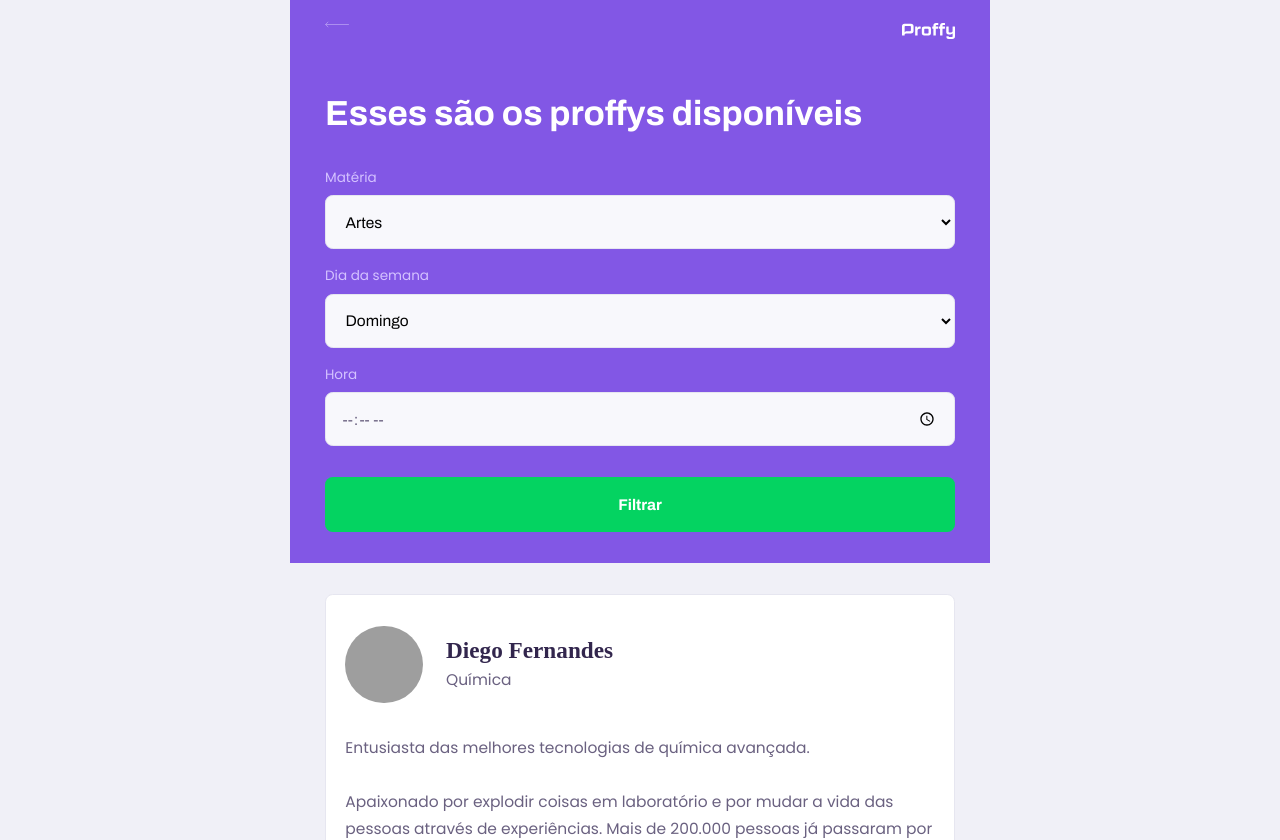
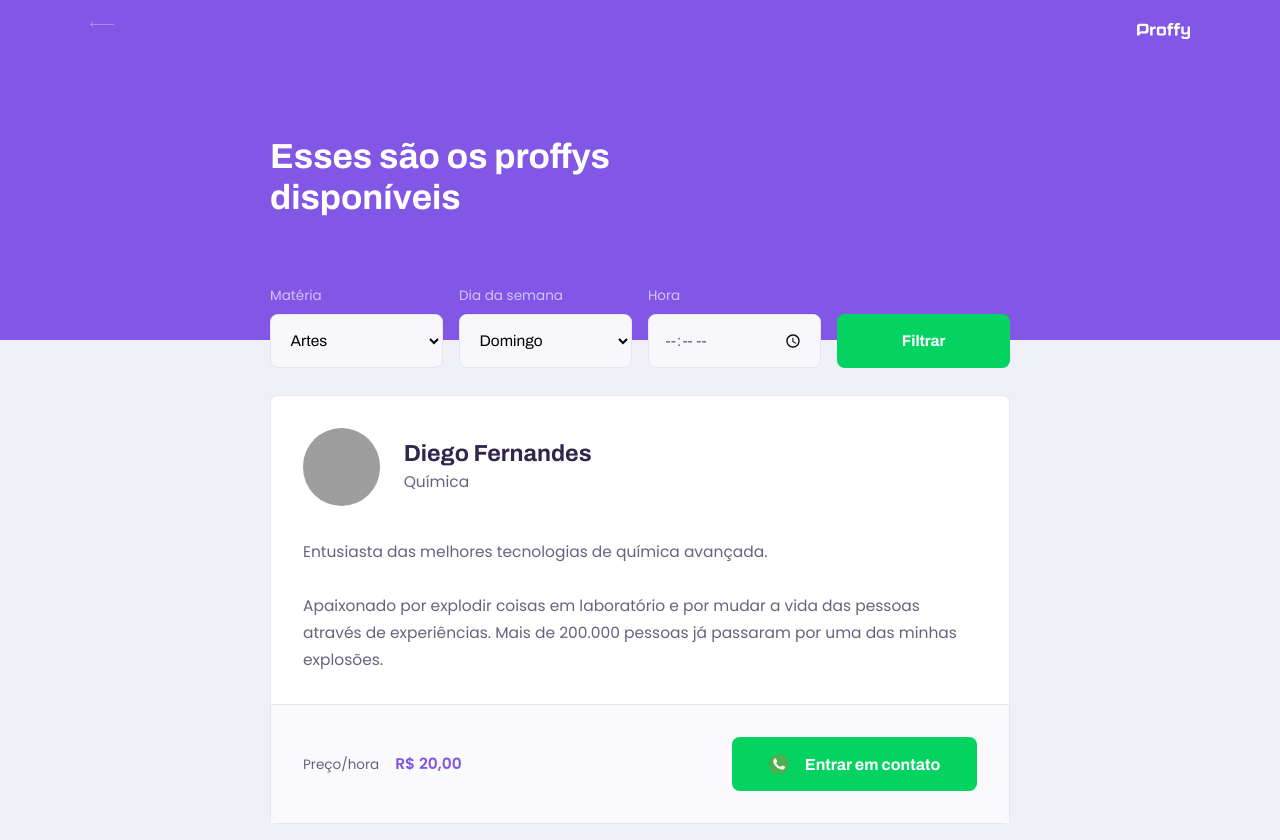
Before and after one commit to JPauloMoura/Next_Level_Week-2_RocketSeat, a plain HTML site: page study.html in a window 1280 px wide. Shown: the top 840 px of the page. Drawn offline with Linux system fonts and the light colour scheme; grey boxes are pictures that could not be loaded.

Commit message:
finalizada aula 2

```diff
--- a/style/partials/page-study.css
+++ b/style/partials/page-study.css
@@ -140,7 +140,7 @@
 }
 
 .teacher-item header div strong {
-    font: 700 2.4rem Achivo;
+    font: 700 2.4rem Archivo;
     display: block;
     color: var(--color-text-title);
 }
@@ -151,7 +151,7 @@
     margin-top: 0.4rem;
 }
 
-.teacher-item p {
+.teacher-item > p { /*primeiro <p>*/
     padding: 0 2rem;
     font-size: 1.6rem;
     line-height: 2.8rem;
@@ -200,3 +200,77 @@
 .teacher-item footer button:hover {
     background-color: var(--color-secondary-dark);
 }
+
+
+/* VERSAO DESKTOP */
+@media (min-width: 700px){
+    #page-study #container {
+        max-width: 100vw;
+    }
+
+    .page-header {
+        height: 340px;
+    }
+
+    .page-header .header-content{
+        position: relative;
+        max-width: 740px;
+        margin: 0 auto;
+        flex: 1 1; /*preenche todo conteudo do pai*/
+        padding-bottom: 48px;
+        display: flex;
+        flex-direction: column;
+        justify-content: center;
+    }
+
+    .page-header .header-content strong {
+        max-width: 350px;
+    }
+
+    .page-header .top-bar-container {
+        max-width: 1100px;
+    }
+
+    .teacher-item header,
+    .teacher-item footer {
+        padding: 32px;
+    }
+
+
+    #search-teachers {
+        display: grid;
+        grid-template-columns: repeat(4, 1fr);
+        gap: 16px;
+        position: absolute;
+        bottom: -28px;
+    }
+
+    #page-study main {
+        padding: 32px 0;
+        max-width: 740px;
+        margin: 0 auto;
+    }
+
+    #search-teachers .select-block {
+        margin-bottom: 0;
+    }
+
+    .teacher-item > p {
+        padding: 0 32px;
+    }
+
+    .teacher-item footer p strong {
+        display: initial;
+        margin-left: 16px;
+    }
+
+    .teacher-item footer button {
+        width: 245px;
+        font-size: 16px;
+        justify-content: center;
+    }
+
+    .teacher-item footer button img {
+        margin-right: 16px;
+    }
+}
```
